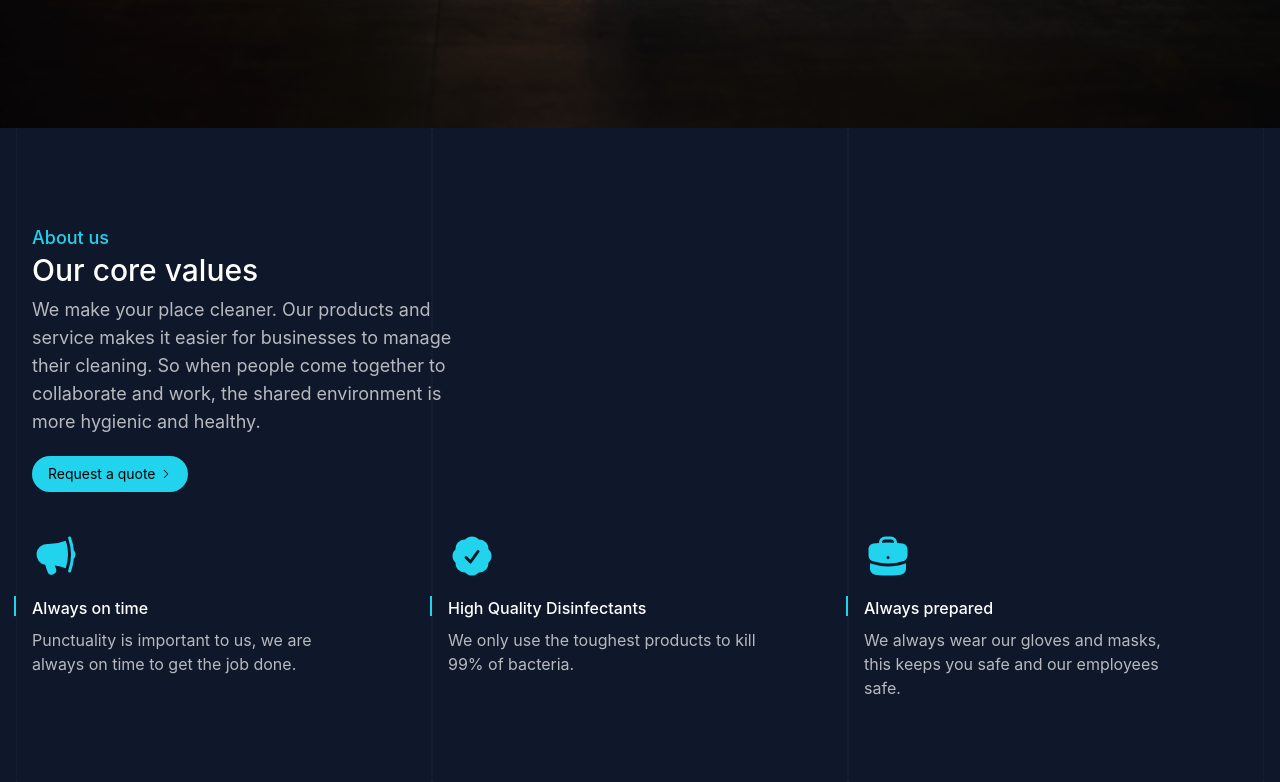
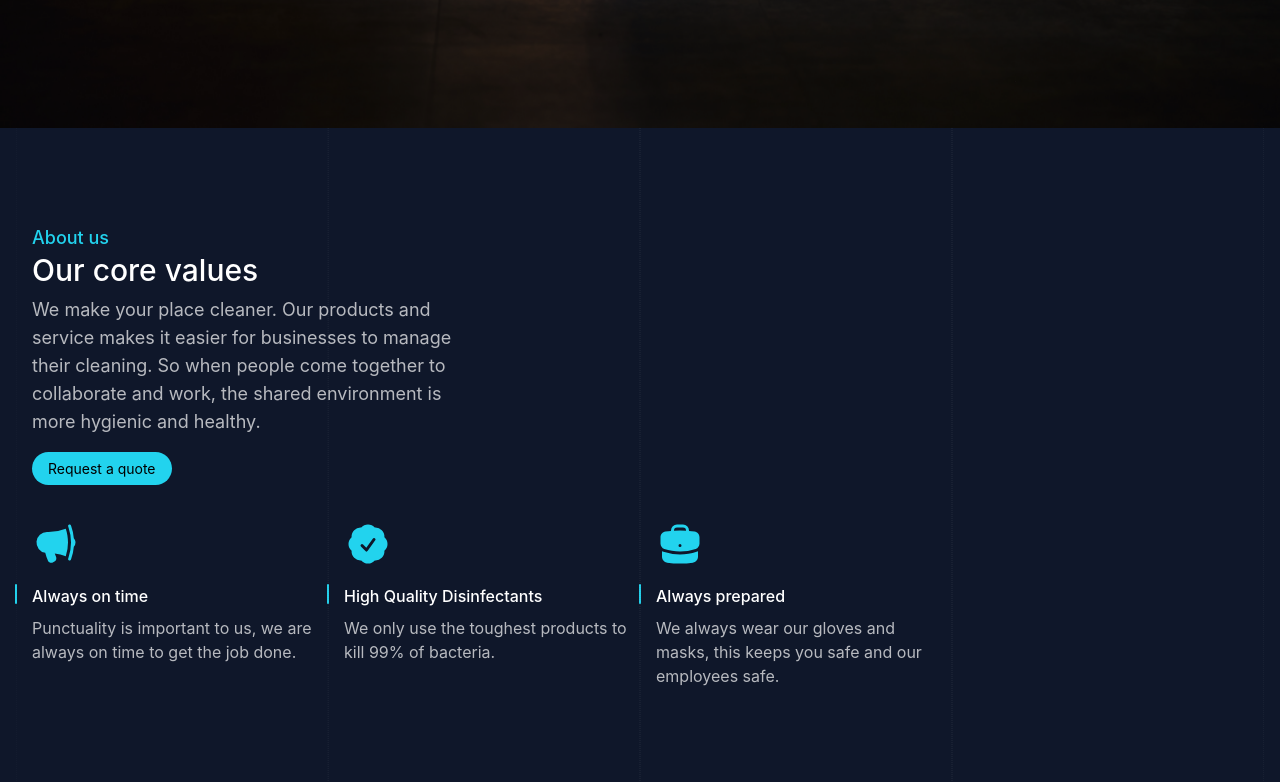
Before and after one commit to eds2002/sanchezfamilycleaning, a Next.js app: page / in a window 1280 px wide. Shown: the part 560-1342 px from the top of the page. Built offline with nearby package versions, Linux system fonts and the light colour scheme.

Commit message:
design changes to home page

```diff
--- a/components/Hero.tsx
+++ b/components/Hero.tsx
@@ -21,7 +21,7 @@ const Hero: React.FC = () => {
   const paragraph =
     "Reduce clutter & increase productivity: Sanchez Family Cleaning is a well respected and trusted company dedicated to keeping your offices clean.";
   return (
-    <section className="relative pt-48 pb-32 md:pb-48 md:pt-56" ref={ref}>
+    <section className="relative z-10 pt-48 pb-32 md:pb-48 md:pt-56" ref={ref}>
       <div className="absolute top-0 left-0 right-0 z-20 backdrop-blur-sm">
         <Header logoColor="text-white" />
       </div>
--- a/components/Sections/AboutUs.tsx
+++ b/components/Sections/AboutUs.tsx
@@ -6,7 +6,7 @@ import {
   ChevronRightIcon,
 } from "@heroicons/react/24/solid";
 import { Button } from "../";
-import Link from "next/link";
+import { BiChevronRight } from "react-icons/bi";
 
 const AboutUs: React.FC = () => {
   const details = [
@@ -31,7 +31,6 @@ const AboutUs: React.FC = () => {
 
   return (
     <section className="relative py-24 bg-slate-900">
-      <GridLines />
       <div className="mx-auto max-w-7xl">
         <div className="flex flex-col items-start">
           <div className="flex flex-col items-start px-8">
@@ -46,17 +45,16 @@ const AboutUs: React.FC = () => {
               more hygienic and healthy.
             </p>
             <div className="mt-5 mb-10">
-              <Link href="/request-a-quote">
-                <Button theme="secondary">
-                  <div className="flex items-center justify-center gap-x-1">
-                    <p className="text-sm">Request a quote</p>
-                    <ChevronRightIcon className="w-3 h-3" />
-                  </div>
-                </Button>
-              </Link>
+              <Button
+                theme="secondary"
+                href="/request-a-quote"
+                className="text-sm"
+              >
+                Request a quote
+              </Button>
             </div>
           </div>
-          <div className="grid w-full grid-cols-1 px-4 md:grid-cols-2 lg:grid-cols-3 gap-y-10">
+          <div className="grid w-full grid-cols-1 px-4 md:grid-cols-2 lg:grid-cols-4 gap-y-10">
             {details.map((detail) => (
               <div
                 className="relative flex flex-col items-start justify-start w-full h-full pl-4"
@@ -65,7 +63,7 @@ const AboutUs: React.FC = () => {
                 <detail.icon className="w-12 h-12 text-cyan-400" />
                 <p className="mt-4 text-sm font-medium text-white sm:text-base">
                   {detail.title}
-                  <span className="absolute -left-0.5 w-0.5 h-5 bg-cyan-400" />
+                  <span className="absolute -left-[1px] w-0.5 h-5 bg-cyan-400 rounded-full" />
                 </p>
                 <p className="max-w-xs mt-2 text-sm text-left text-white/70 sm:text-base">
                   {detail.paragraph}
@@ -79,16 +77,4 @@ const AboutUs: React.FC = () => {
   );
 };
 
-function GridLines() {
-  return (
-    <div className="absolute inset-0 pointer-events-none">
-      <div className="grid w-full h-full grid-cols-1 px-4 mx-auto md:grid-cols-2 lg:grid-cols-3 max-w-7xl">
-        <div className="border-dotted border-x border-white/5" />
-        <div className="border-dotted border-x border-white/5" />
-        <div className="hidden border-dotted border-x border-white/5 lg:block" />
-      </div>
-    </div>
-  );
-}
-
 export default AboutUs;
--- a/components/Sections/ContactUs.tsx
+++ b/components/Sections/ContactUs.tsx
@@ -1,22 +1,48 @@
 import Link from "next/link";
 import React from "react";
 import { Button } from "..";
+import { HiDocumentText } from "react-icons/hi";
+import { IoIosSpeedometer } from "react-icons/io";
+
+const details = [
+  {
+    icon: HiDocumentText,
+    title: "Transparent communication",
+    paragraph:
+      "No tricks or anything. We lay everything out in advance to avoid confusion.",
+  },
+  {
+    icon: IoIosSpeedometer,
+    title: "Easy to get started",
+    paragraph:
+      "We'll do the hard stuff - our procedure will get you started in under a week.",
+  },
+];
 
 const ContactUs: React.FC = () => {
   return (
-    <section className="py-24">
-      <div className="px-4 mx-auto max-w-7xl">
-        <div className="flex flex-col items-center justify-center text-center">
-          <span className="text-lg font-medium text-indigo-600">
-            Contact Us
-          </span>
+    <>
+      <section className="relative flex items-center justify-center py-24">
+        <div className="flex flex-col items-center w-full px-4 mx-auto max-w-7xl lg:flex-row gap-y-10">
+          <Heading />
+          <Icons />
+        </div>
+      </section>
+    </>
+  );
+};
+
+const Heading = () => (
+  <div className="grid flex-col items-start justify-center flex-1 w-full grid-cols-2 text-center">
+    <div className="flex flex-col items-start justify-center col-span-2 ">
+      <span className="text-lg font-medium text-indigo-600">Contact Us</span>
       <h2 className="text-3xl font-medium text-center text-slate-900">
         Ready to start a new adventure?
       </h2>
-          <p className="max-w-md mt-2 text-sm text-black lg:text-lg sm:text-base">
-            We are just one email away! Interested, or curious about anything?
-            Leave us a message! We&apos;ll get back to you as soon as possible.
-            We&apos;re hoping to hear from you.
+      <p className="max-w-md mt-2 text-sm text-left text-black lg:text-lg sm:text-base">
+        We are just one email away! Interested, or curious about anything? Leave
+        us a message! We&apos;ll get back to you as soon as possible. We&apos;re
+        hoping to hear from you.
       </p>
       <div className="flex items-center justify-center mt-6 gap-x-3 w-max">
         <Link href="/request-a-quote">
@@ -33,8 +59,26 @@ const ContactUs: React.FC = () => {
       </div>
     </div>
   </div>
-    </section>
 );
-};
+
+const Icons = () => (
+  <div className="grid flex-1 w-full md:grid-cols-2 gap-y-10">
+    {details.map((detail) => (
+      <div
+        className="relative flex flex-col items-start justify-start h-full pl-4"
+        key={detail.title}
+      >
+        <detail.icon className="w-12 h-12 text-indigo-600" />
+        <p className="flex items-center mt-4 text-sm font-medium sm:text-base">
+          {detail.title}
+          <span className="absolute -left-[0.5px] rounded-full w-0.5 h-4 bg-indigo-600" />
+        </p>
+        <p className="mt-2 text-sm text-left opacity-70 sm:text-base">
+          {detail.paragraph}
+        </p>
+      </div>
+    ))}
+  </div>
+);
 
 export default ContactUs;
--- a/components/Sections/Motives.tsx
+++ b/components/Sections/Motives.tsx
@@ -36,7 +36,6 @@ const Motives: React.FC = () => {
 
   return (
     <section className="relative py-24 bg-slate-900">
-      <GridLines />
       <div className="px-4 mx-auto max-w-7xl">
         <div className="flex flex-col items-start">
           <div>
@@ -68,15 +67,5 @@ const Motives: React.FC = () => {
     </section>
   );
 };
-function GridLines() {
-  return (
-    <div className="absolute inset-0 pointer-events-none">
-      <div className="grid w-full h-full grid-cols-1 px-4 mx-auto md:grid-cols-2 lg:grid-cols-2 max-w-7xl">
-        <div className="border-l border-r border-dotted border-white/5" />
-        <div className="border-l border-r border-dotted border-white/5" />
-      </div>
-    </div>
-  );
-}
 
 export default Motives;
--- a/components/Sections/home/Testimonials.tsx
+++ b/components/Sections/home/Testimonials.tsx
@@ -76,7 +76,7 @@ function Word({ val, index }: { val: string; index: number }) {
             initial={{ scale: 0 }}
             animate={{ scale: 1 }}
             exit={{ scale: 0 }}
-            className="absolute z-20 flex flex-col items-start justify-center p-4 origin-top shadow-xl bg-slate-700 rounded-xl min-w-[200px]"
+            className="absolute z-40 flex flex-col items-start justify-center p-4 origin-top shadow-xl bg-slate-700 rounded-xl min-w-[200px]"
           >
             <p className="text-xs opacity-70">Trusted Client</p>
             <h6 className="text-base font-semibold text-left ">
--- a/pages/index.tsx
+++ b/pages/index.tsx
@@ -21,17 +21,30 @@ const Home: NextPage = () => {
         />
         <link rel="icon" href="/favicon.ico" />
       </Head>
-      <main>
+      <main className="relative">
         <Hero />
         <AboutUs />
         <Services />
         <Motives />
         <ContactUs />
         <HomeTestimonials />
+        <GridLines />
       </main>
       <Footer />
     </>
   );
 };
+function GridLines() {
+  return (
+    <div className="absolute inset-0 pointer-events-none">
+      <div className="grid w-full h-full grid-cols-1 px-4 mx-auto md:grid-cols-2 lg:grid-cols-4 max-w-7xl">
+        <div className="border-dotted border-x border-gray-500/5" />
+        <div className="border-dotted border-x border-gray-500/10" />
+        <div className="hidden border-dotted border-x border-gray-500/10 lg:block" />
+        <div className="hidden border-dotted border-x border-gray-500/10 lg:block" />
+      </div>
+    </div>
+  );
+}
 
 export default Home;
```
Lines whose indentation alone changed are shown as unchanged.
